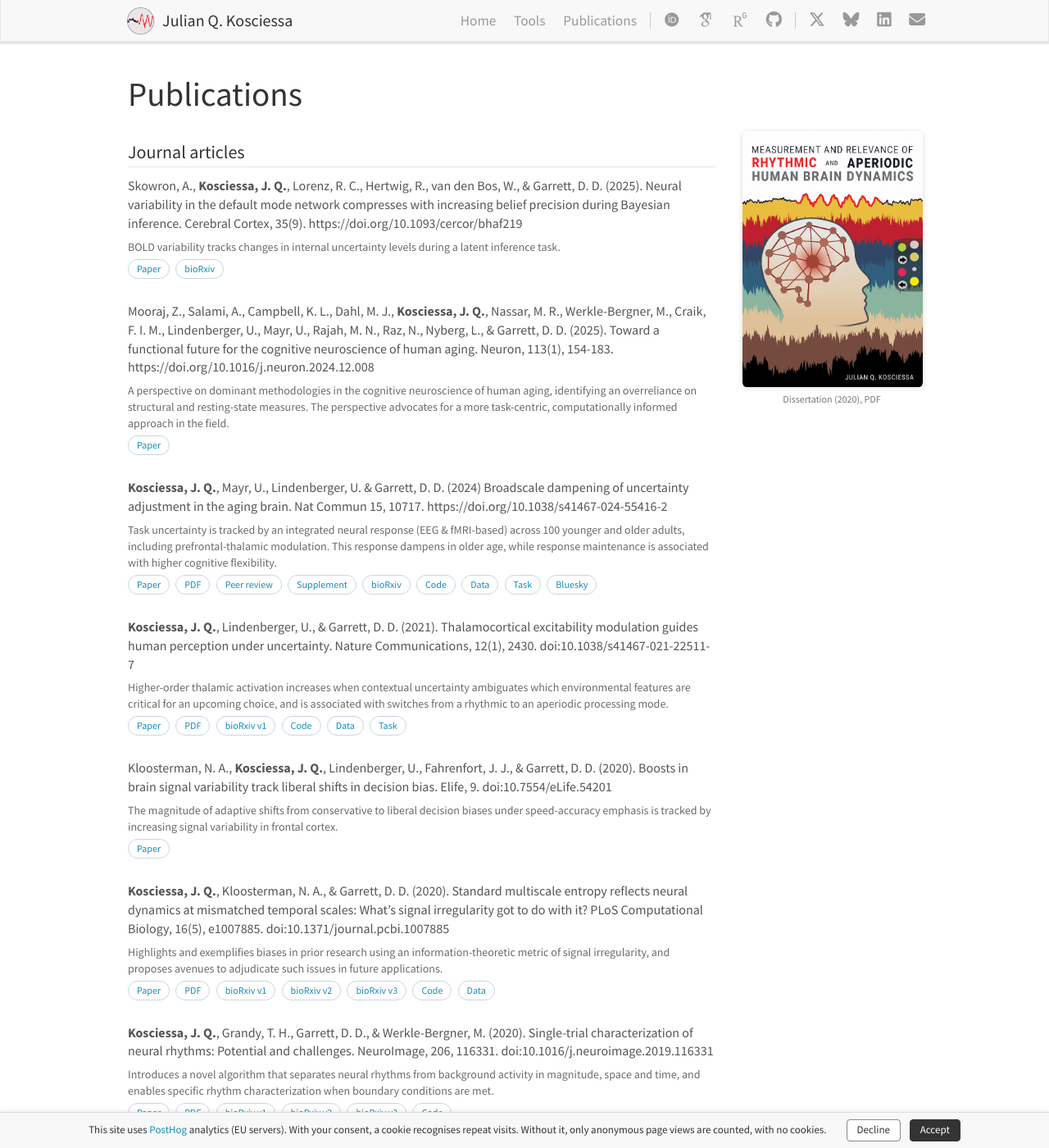
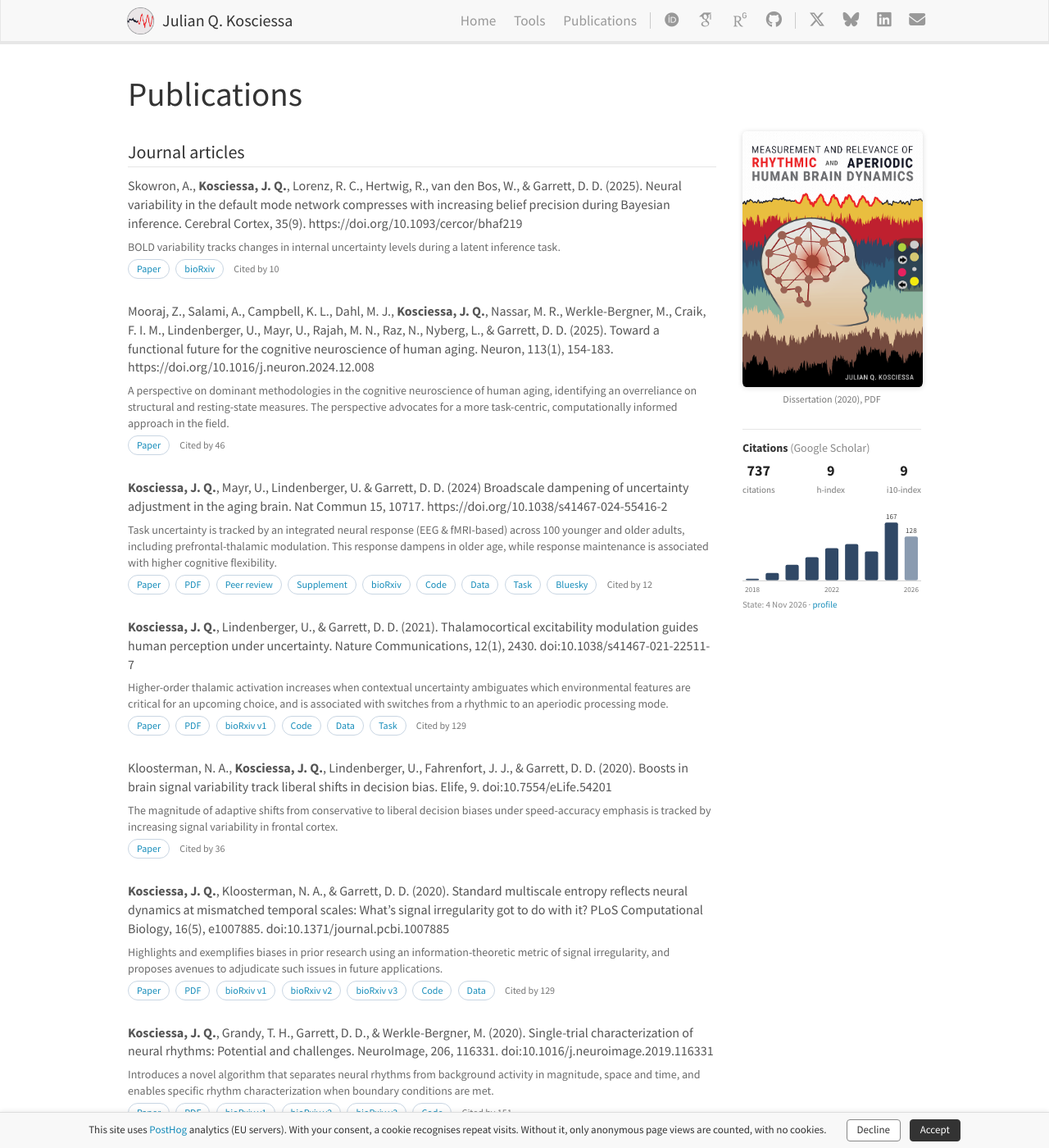
Before and after one commit to jkosciessa/jkosciessa.github.io, a Jekyll site: the page built from _pages/publications.md, in a window 1280 px wide and 1400 px high. Shown: the whole window at 82% size. Built offline with Jekyll 4.4.1, drawn with Linux system fonts in a browser that asks for light colours; some web fonts are replaced; some of the changed text lies outside the part shown.

Commit message:
publications: Google Scholar citation summary and per-year chart; per-paper "Cited by" links to citing papers

```diff
--- /dev/null
+++ b/_data/scholar.yml
@@ -0,0 +1,29 @@
+# Google Scholar snapshot (https://scholar.google.com/citations?user=cCY_YoUAAAAJ)
+# Update by hand from the profile page; Scholar offers no API.
+updated: 2026-11-04
+profile: https://scholar.google.com/citations?user=cCY_YoUAAAAJ
+citations: 737
+h_index: 9
+i10_index: 9
+by_year:
+  - { year: 2018, n: 7 }
+  - { year: 2019, n: 23 }
+  - { year: 2020, n: 46 }
+  - { year: 2021, n: 69 }
+  - { year: 2022, n: 94 }
+  - { year: 2023, n: 105 }
+  - { year: 2024, n: 85 }
+  - { year: 2025, n: 167 }
+  - { year: 2026, n: 128, partial: true }
+# per paper, keyed by the anchor id on the publications page: count and Scholar "cites" id(s)
+papers:
+  hammerer-2018: { n: 205, cites: "10314675660897663195" }
+  kosciessa-grandy-2020: { n: 151, cites: "9816627135478334100,3479554300251536539" }
+  kosciessa-2021: { n: 129, cites: "11689406328822286888,1715306853868216644" }
+  kosciessa-kloosterman-2020: { n: 129, cites: "16132665529510104311,17124023698089480492" }
+  mooraj-2025: { n: 46, cites: "16391705717627214826" }
+  kloosterman-2020: { n: 36, cites: "10678056794378611573,2773322501117890245" }
+  garrett-2022: { n: 13, cites: "2048104557375969147" }
+  kosciessa-2024: { n: 12, cites: "18301430118481600687" }
+  skowron-2025: { n: 10, cites: "5329022327541802426,18320015472200515704" }
+  cesnaite-2025: { n: 2, cites: "5222184862158459587" }
--- /dev/null
+++ b/_includes/scholar_box.html
@@ -0,0 +1,25 @@
+{% assign sch = site.data.scholar %}
+{% assign maxn = 0 %}{% for y in sch.by_year %}{% if y.n > maxn %}{% assign maxn = y.n %}{% endif %}{% endfor %}
+{% assign nbars = sch.by_year | size %}
+<div class="scholar-box">
+  <div class="sb-title">Citations <span>(Google Scholar)</span></div>
+  <div class="sb-stats">
+    <div><strong>{{ sch.citations }}</strong><span>citations</span></div>
+    <div><strong>{{ sch.h_index }}</strong><span>h-index</span></div>
+    <div><strong>{{ sch.i10_index }}</strong><span>i10-index</span></div>
+  </div>
+  <svg class="sb-chart" viewBox="0 -12 {{ nbars | times: 24 }} 108" role="img" aria-label="Citations per year: {% for y in sch.by_year %}{{ y.year }}: {{ y.n }}{% if y.partial %} (to date){% endif %}{% unless forloop.last %}, {% endunless %}{% endfor %}">
+    {% for y in sch.by_year %}
+      {% assign h = y.n | times: 70 | divided_by: maxn %}
+      {% assign x = forloop.index0 | times: 24 | plus: 4 %}
+      <g class="sb-bar{% if y.partial %} partial{% endif %}">
+        <title>{{ y.year }}: {{ y.n }} citations{% if y.partial %} (year to date){% endif %}</title>
+        <rect x="{{ x }}" y="{{ 78 | minus: h }}" width="16" height="{{ h }}" rx="2"></rect>
+        {% if y.n == maxn or forloop.last %}<text class="sb-val" x="{{ x | plus: 8 }}" y="{{ 74 | minus: h }}">{{ y.n }}</text>{% endif %}
+        {% if forloop.first or forloop.last or y.year == 2022 %}<text class="sb-year" x="{{ x | plus: 8 }}" y="92">{{ y.year }}</text>{% endif %}
+      </g>
+    {% endfor %}
+    <line x1="0" y1="78.5" x2="{{ nbars | times: 24 }}" y2="78.5" class="sb-axis"></line>
+  </svg>
+  <div class="sb-note">State: {{ sch.updated | date: "%-d %b %Y" }} · <a href="{{ sch.profile }}">profile</a></div>
+</div>
--- a/_layouts/publications.html
+++ b/_layouts/publications.html
@@ -11,4 +11,5 @@ layout: default
     <img class="img-responsive" src="{{ site.url }}{{ site.baseurl }}/images/diss_cover.png" alt="Dissertation cover: Measurement and relevance of rhythmic and aperiodic human brain dynamics">
   </a>
   <div class="caption">Dissertation (2020), PDF</div>
+  {% include scholar_box.html %}
 </div>
--- a/_pages/publications.md
+++ b/_pages/publications.md
@@ -18,6 +18,7 @@ BOLD variability tracks changes in internal uncertainty levels during a latent i
 
 [Paper](https://doi.org/10.1093/cercor/bhaf219)
 [bioRxiv](https://www.biorxiv.org/content/10.1101/2024.01.11.575180v1)
+{% assign c = site.data.scholar.papers["skowron-2025"] %}<a class="pub-cites" href="https://scholar.google.com/scholar?cites={{ c.cites }}" title="Papers citing this work (Google Scholar)">Cited by {{ c.n }}</a>
 {: .pub-links}
 
 Mooraj, Z., Salami, A., Campbell, K. L., Dahl, M. J., **Kosciessa, J. Q.**, Nassar, M. R., Werkle-Bergner, M., Craik, F. I. M., Lindenberger, U., Mayr, U., Rajah, M. N., Raz, N., Nyberg, L., & Garrett, D. D. (2025). Toward a functional future for the cognitive neuroscience of human aging. Neuron, 113(1), 154-183. https://doi.org/10.1016/j.neuron.2024.12.008
@@ -27,6 +28,7 @@ A perspective on dominant methodologies in the cognitive neuroscience of human a
 {: .pub-summary}
 
 [Paper](https://authors.elsevier.com/sd/article/S0896-6273(24)00886-9)
+{% assign c = site.data.scholar.papers["mooraj-2025"] %}<a class="pub-cites" href="https://scholar.google.com/scholar?cites={{ c.cites }}" title="Papers citing this work (Google Scholar)">Cited by {{ c.n }}</a>
 {: .pub-links}
 
 **Kosciessa, J. Q.**, Mayr, U., Lindenberger, U. & Garrett, D. D. (2024) Broadscale dampening of uncertainty adjustment in the aging brain. Nat Commun 15, 10717. https://doi.org/10.1038/s41467-024-55416-2
@@ -44,6 +46,7 @@ Task uncertainty is tracked by an integrated neural response (EEG & fMRI-based)
 [Data](https://doi.org/10.5281/zenodo.14264868)
 [Task](https://doi.org/10.5281/zenodo.14216065)
 [Bluesky](https://bsky.app/profile/juliankosciessa.bsky.social/post/3lf5udqrfpc2g)
+{% assign c = site.data.scholar.papers["kosciessa-2024"] %}<a class="pub-cites" href="https://scholar.google.com/scholar?cites={{ c.cites }}" title="Papers citing this work (Google Scholar)">Cited by {{ c.n }}</a>
 {: .pub-links}
 
 **Kosciessa, J. Q.**, Lindenberger, U., & Garrett, D. D. (2021). Thalamocortical excitability modulation guides human perception under uncertainty. Nature Communications, 12(1), 2430. doi:10.1038/s41467-021-22511-7
@@ -58,6 +61,7 @@ Higher-order thalamic activation increases when contextual uncertainty ambiguate
 [Code](https://git.mpib-berlin.mpg.de/LNDG/stateswitch)
 [Data](https://osf.io/ug4b8/)
 [Task](https://git.mpib-berlin.mpg.de/LNDG/multi-attribute-task)
+{% assign c = site.data.scholar.papers["kosciessa-2021"] %}<a class="pub-cites" href="https://scholar.google.com/scholar?cites={{ c.cites }}" title="Papers citing this work (Google Scholar)">Cited by {{ c.n }}</a>
 {: .pub-links}
 
 Kloosterman, N. A., **Kosciessa, J. Q.**, Lindenberger, U., Fahrenfort, J. J., & Garrett, D. D. (2020). Boosts in brain signal variability track liberal shifts in decision bias. Elife, 9. doi:10.7554/eLife.54201
@@ -67,6 +71,7 @@ The magnitude of adaptive shifts from conservative to liberal decision biases un
 {: .pub-summary}
 
 [Paper](https://elifesciences.org/articles/54201)
+{% assign c = site.data.scholar.papers["kloosterman-2020"] %}<a class="pub-cites" href="https://scholar.google.com/scholar?cites={{ c.cites }}" title="Papers citing this work (Google Scholar)">Cited by {{ c.n }}</a>
 {: .pub-links}
 
 **Kosciessa, J. Q.**, Kloosterman, N. A., & Garrett, D. D. (2020). Standard multiscale entropy reflects neural dynamics at mismatched temporal scales: What's signal irregularity got to do with it? PLoS Computational Biology, 16(5), e1007885. doi:10.1371/journal.pcbi.1007885
@@ -82,6 +87,7 @@ Highlights and exemplifies biases in prior research using an information-theoret
 [bioRxiv v3](https://www.biorxiv.org/content/10.1101/752808v3?versioned=true)
 [Code](https://git.mpib-berlin.mpg.de/LNDG/rhythms_entropy)
 [Data](https://osf.io/q3vxm/)
+{% assign c = site.data.scholar.papers["kosciessa-kloosterman-2020"] %}<a class="pub-cites" href="https://scholar.google.com/scholar?cites={{ c.cites }}" title="Papers citing this work (Google Scholar)">Cited by {{ c.n }}</a>
 {: .pub-links}
 
 **Kosciessa, J. Q.**, Grandy, T. H., Garrett, D. D., & Werkle-Bergner, M. (2020). Single-trial characterization of neural rhythms: Potential and challenges. NeuroImage, 206, 116331. doi:10.1016/j.neuroimage.2019.116331
@@ -96,6 +102,7 @@ Introduces a novel algorithm that separates neural rhythms from background activ
 [bioRxiv v2](https://www.biorxiv.org/content/10.1101/356089v2?versioned=true)
 [bioRxiv v3](https://www.biorxiv.org/content/10.1101/356089v3?versioned=true)
 [Code](https://github.com/jkosciessa/eBOSC_resources_NI2020)
+{% assign c = site.data.scholar.papers["kosciessa-grandy-2020"] %}<a class="pub-cites" href="https://scholar.google.com/scholar?cites={{ c.cites }}" title="Papers citing this work (Google Scholar)">Cited by {{ c.n }}</a>
 {: .pub-links}
 
 Hämmerer, D., Callaghan, M. F., Hopkins, A., **Kosciessa, J.**, Betts, M., Cardenas-Blanco, A., Kanowski, M., Weiskopf, N., Dayan, P., Dolan, R. J., & Düzel, E. (2018). Locus coeruleus integrity in old age is selectively related to memories linked with salient negative events. Proceedings of the National Academy of Sciences of the United States of America, 115, 2228-2233. doi:10.1073/pnas.1712268115
@@ -105,6 +112,7 @@ Quantitative imaging indicates structural reductions in brainstem locus coeruleu
 {: .pub-summary}
 
 [Paper](https://www.pnas.org/content/115/9/2228)
+{% assign c = site.data.scholar.papers["hammerer-2018"] %}<a class="pub-cites" href="https://scholar.google.com/scholar?cites={{ c.cites }}" title="Papers citing this work (Google Scholar)">Cited by {{ c.n }}</a>
 {: .pub-links}
 
 ## Preprints and conference papers
@@ -126,8 +134,10 @@ Cesnaite, E., Algermissen, J., Vinding, M. C., Vitale, A., Pascarella, A., Fisch
 {: .pub-links}
 
 Cesnaite, E., Vitale, A., Pascarella, A., Vinding, M. C., Algermissen, J., Fischer, N. L., Puoliväli, T., Gianelli, C., Marshall, C. R., Trübutschek, D., … **Kosciessa, J. Q.**, … Nilsonne, G., & Busch, N. A. (2025). The EEGManyPipelines dataset: Metascientific data on 168 independent analyses of a single EEG dataset. MetaArXiv.
+{: #cesnaite-2025 .pub-entry}
 
 [Preprint](https://osf.io/preprints/metaarxiv/c4xwg_v1)
+{% assign c = site.data.scholar.papers["cesnaite-2025"] %}<a class="pub-cites" href="https://scholar.google.com/scholar?cites={{ c.cites }}" title="Papers citing this work (Google Scholar)">Cited by {{ c.n }}</a>
 {: .pub-links}
 
 **Kosciessa, J. Q.**, Wimmers, M., Krijgsman, S., & Verhagen, L. (2025). Dissociable effects of uncertainty in perceptual and cognitive control. 8th Conference on Cognitive Computational Neuroscience ([CCN 2025](https://2025.ccneuro.org/)), Amsterdam, The Netherlands.
@@ -140,6 +150,7 @@ Garrett, D. D., Kloosterman, N. A., Epp, S., Chopurian, V., **Kosciessa, J. Q.**
 
 [bioRxiv](https://www.biorxiv.org/content/10.1101/2022.05.05.490687v1)
 [tweet](https://x.com/Garrett_Neuro/status/1523617220923863041)
+{% assign c = site.data.scholar.papers["garrett-2022"] %}<a class="pub-cites" href="https://scholar.google.com/scholar?cites={{ c.cites }}" title="Papers citing this work (Google Scholar)">Cited by {{ c.n }}</a>
 {: .pub-links}
 
 ## Theses and other outputs
--- a/css/main.scss
+++ b/css/main.scss
@@ -228,3 +228,22 @@ details.ri > p.ri-media i { color: #9e1e2d; margin-right: 4px; }
 
 /* Tools: keep linked tool headings clear of the fixed navbar */
 .tool-card h3[id] { scroll-margin-top: 80px; }
+
+/* Publications: Google Scholar snapshot box and per-paper counts */
+.scholar-box { margin: 28px auto 0; max-width: 220px; text-align: left; border-top: 1px solid #e5e5e5; padding-top: 12px; }
+.sb-title { font-size: 14px; font-weight: 600; color: #333; margin-bottom: 8px; }
+.sb-title span { font-weight: 400; color: #888; }
+.sb-stats { display: flex; justify-content: space-between; margin-bottom: 10px; }
+.sb-stats div { text-align: center; }
+.sb-stats strong { display: block; font-size: 18px; font-weight: 600; color: #222; line-height: 1.1; }
+.sb-stats span { font-size: 11px; color: #777; }
+.sb-chart { display: block; width: 100%; height: auto; }
+.sb-bar rect { fill: #304866; }
+.sb-bar.partial rect { fill: #8a9bb0; }
+.sb-bar:hover rect { fill: #9e1e2d; }
+.sb-val { font-size: 9px; fill: #444; text-anchor: middle; }
+.sb-year { font-size: 9px; fill: #777; text-anchor: middle; }
+.sb-axis { stroke: #ccc; stroke-width: 1; }
+.sb-note { font-size: 11px; color: #888; margin-top: 4px; }
+.pub-links a.pub-cites { border-color: transparent; background: none; color: #777; padding: 1px 4px; }
+.pub-links a.pub-cites:hover { color: #337ab7; background: #eef4fa; border-color: #c9d6e3; }
```
